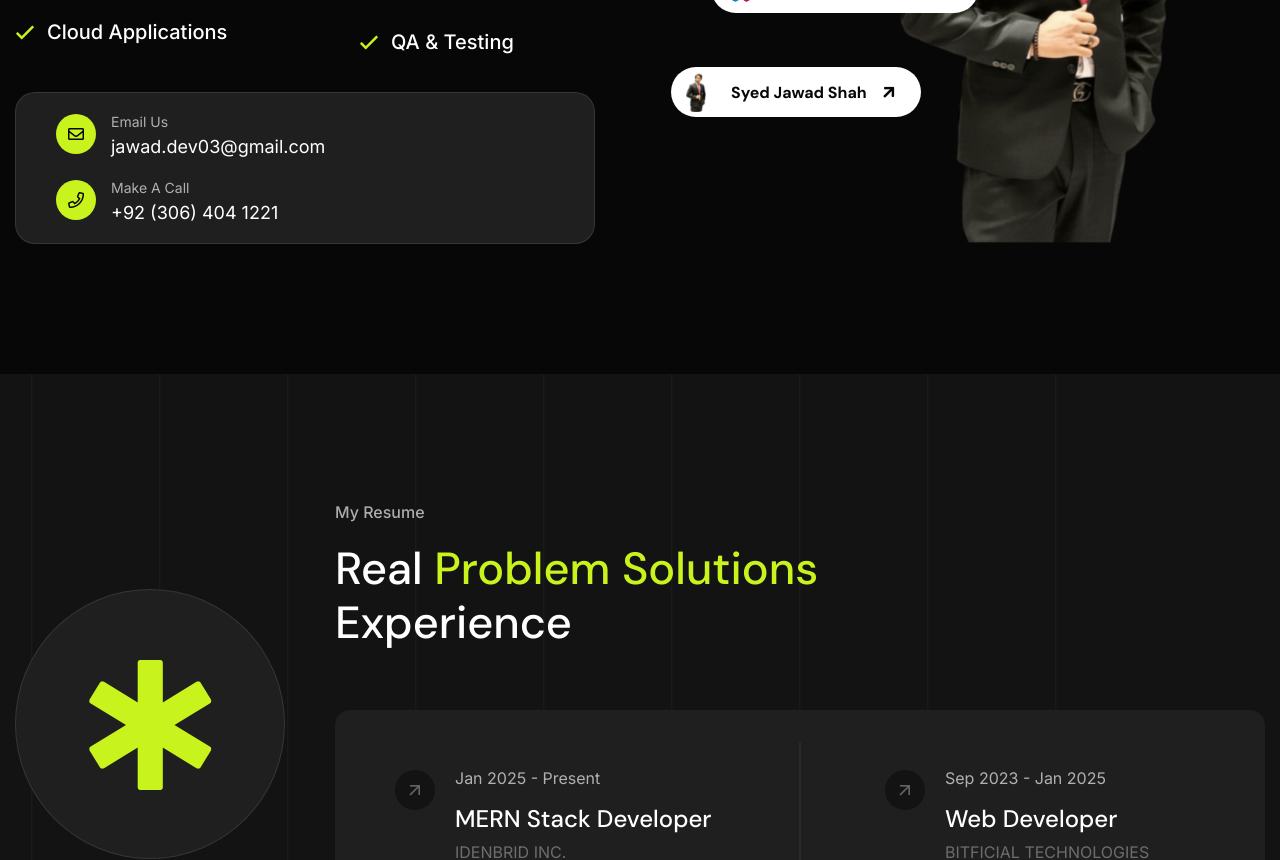
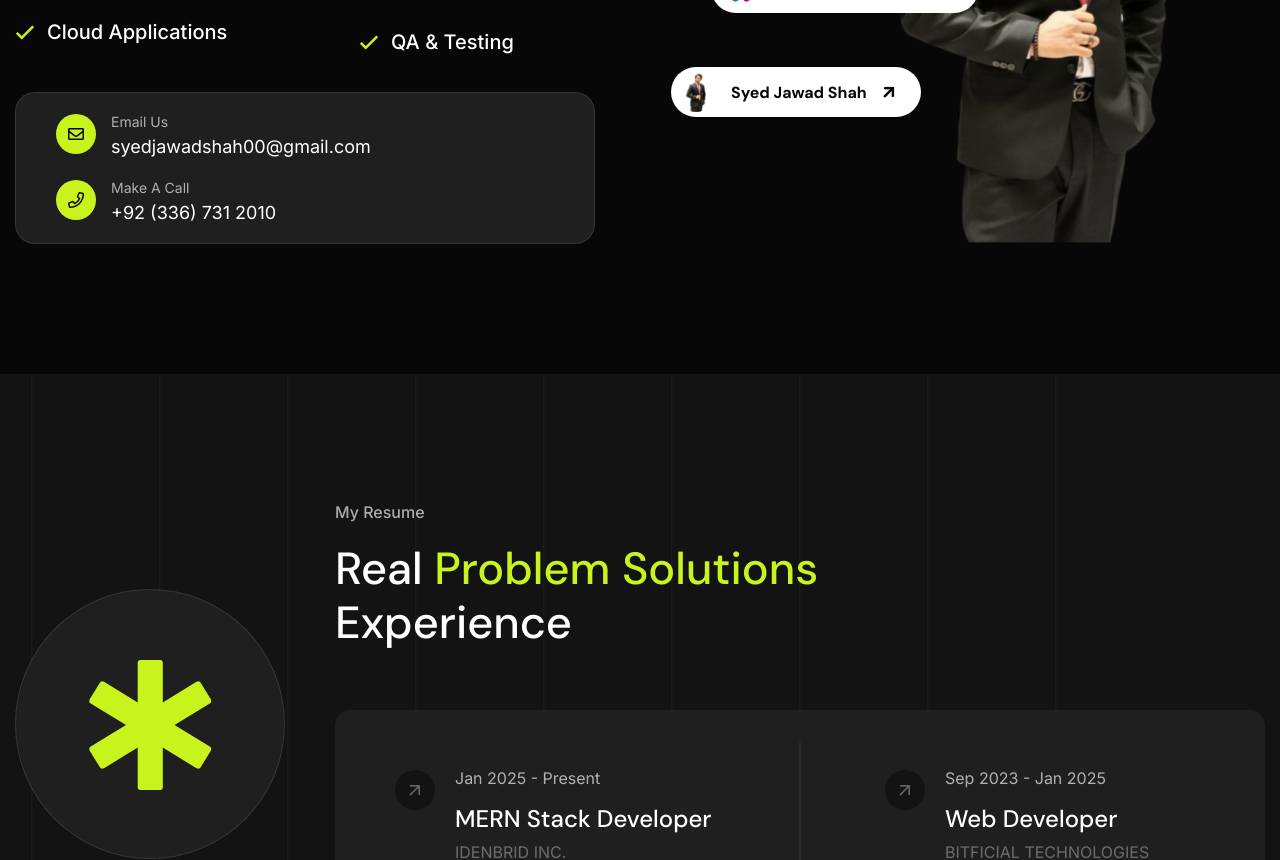
Before and after one commit to Jawad1529/portfolio, a Next.js app: page / in a window 1280 px wide. Shown: the part 1260-2120 px from the top of the page. Built offline with nearby package versions, Linux system fonts and the light colour scheme.

Commit message:
Personal info added

```diff
--- a/app/contact/page.js
+++ b/app/contact/page.js
@@ -35,11 +35,11 @@ const page = () => {
                     </li>
                     <li>
                       <i className="far fa-envelope" />{" "}
-                      <a href="mailto:jawad.dev03@gmail.com">jawad.dev03@gmail.com</a>
+                      <a href="mailto:syedjawadshah00@gmail.com">syedjawadshah00@gmail.com</a>
                     </li>
                     <li>
                       <i className="far fa-phone" />{" "}
-                      <a href="callto:+880(123)45688">+880 (123) 456 88</a>
+                      <a href="callto:+923367312010">+92 (336) 7312010</a>
                     </li>
                   </ul>
                 </div>
--- a/components/About.js
+++ b/components/About.js
@@ -31,7 +31,7 @@ const About = () => {
 										<div className='content'>
 											<span>Email Us</span>
 											<br />
-											<a href='mailto:jawad.dev03@gmail.com'>jawad.dev03@gmail.com</a>
+											<a href='mailto:syedjawadshah00@gmail.com'>syedjawadshah00@gmail.com</a>
 										</div>
 									</div>
 									<div className='info-box-item'>
@@ -39,7 +39,7 @@ const About = () => {
 										<div className='content'>
 											<span>Make A Call</span>
 											<br />
-											<a href='https://wa.me/+923064041221'>+92 (306) 404 1221</a>
+											<a href='https://wa.me/+923367312010'>+92 (336) 731 2010</a>
 										</div>
 									</div>
 								</div>
--- a/layout/Footer.js
+++ b/layout/Footer.js
@@ -87,10 +87,10 @@ const Footer1 = () => {
 								<ul>
 									<li>
 										<i className='far fa-envelope' />{' '}
-										<a href='mailto:jawad.dev03@gmail.com'>jawad.dev03@gmail.com</a>
+										<a href='mailto:syedjawadshah00@gmail.com'>syedjawadshah00@gmail.com</a>
 									</li>
 									<li>
-										<i className='far fa-phone' /> <a href='https://wa.me/+923367312010'>+92 306 4041221</a>
+										<i className='far fa-phone' /> <a href='https://wa.me/+923367312010'>+92 336 7312010</a>
 									</li>
 								</ul>
 							</div>
```
